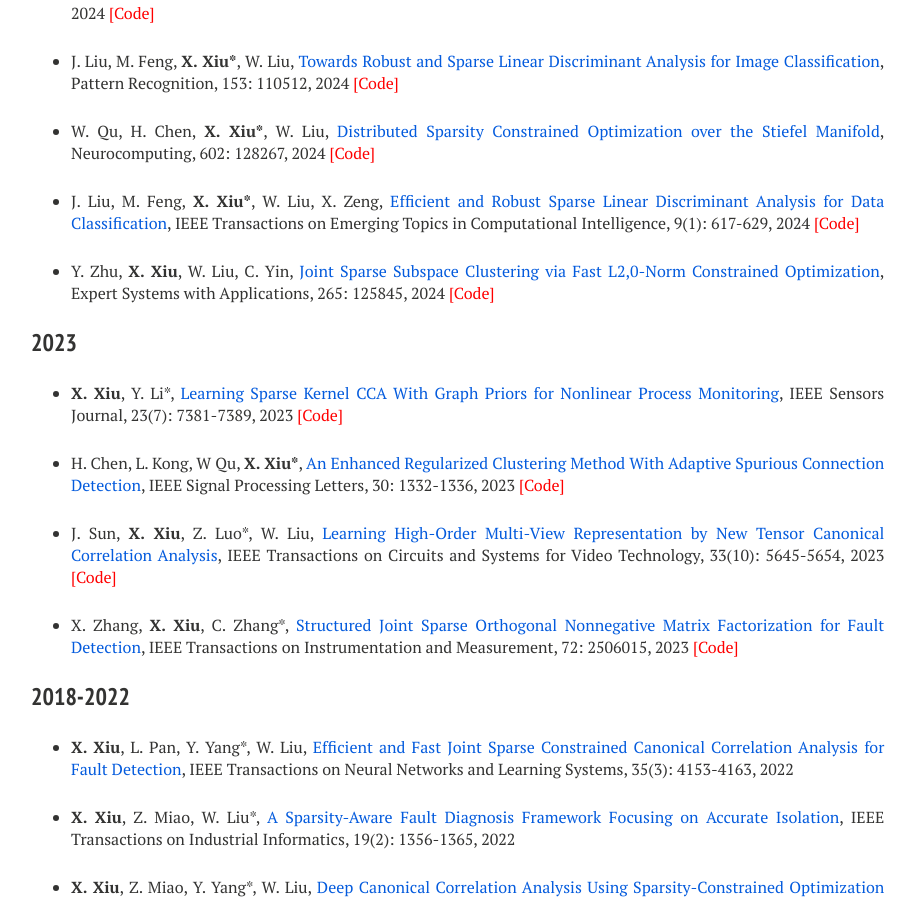
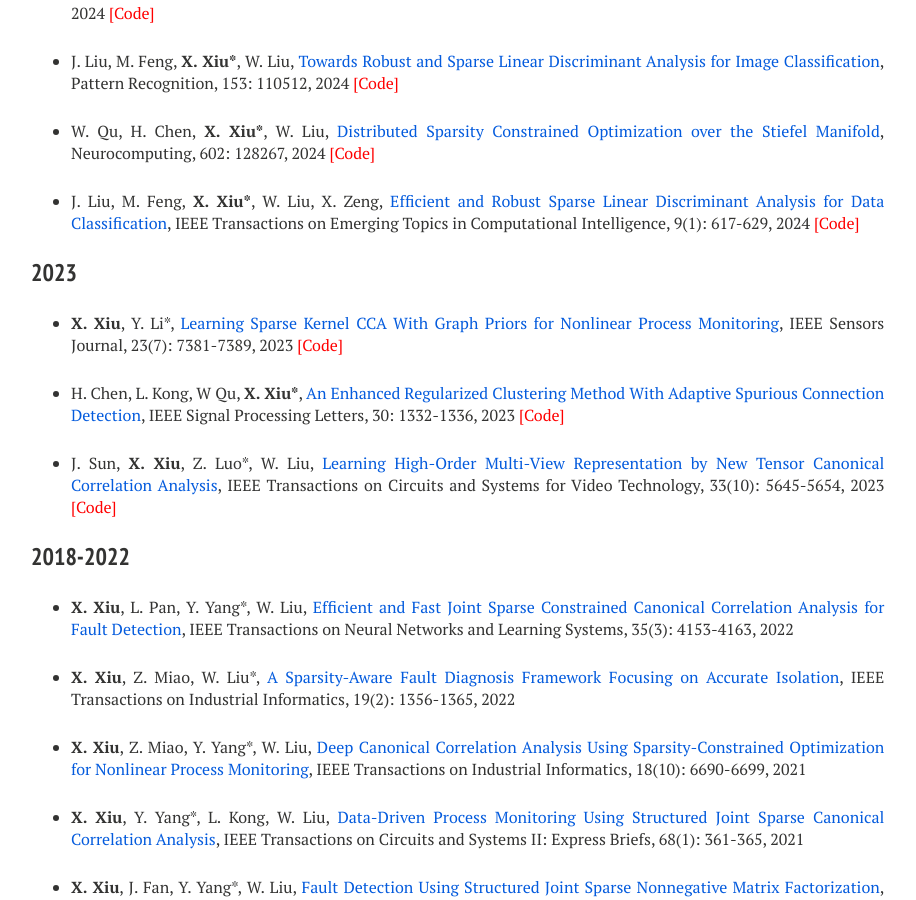
Before and after one commit to xianchaoxiu/xianchaoxiu.github.io, a Jekyll site: the page built from publications/index.md, in a window 1280 px wide and 900 px high, scrolled down 854 px. Shown: the whole window, without its empty margins (289-1205 px from the left). Built offline with Jekyll 4.4.1, drawn with Linux system fonts in a browser that asks for light colours; nearby versions of some CDN libraries.

Commit message:
Update index.md

```diff
--- a/publications/index.md
+++ b/publications/index.md
@@ -38,8 +38,6 @@ share: false
 
 * J. Liu, M. Feng, <b>X. Xiu*</b>, W. Liu, X. Zeng, <a href="https://doi.org/10.1109/TETCI.2024.3403912" class="textlink" target="_blank">Efficient and Robust Sparse Linear Discriminant Analysis for Data Classification</a>, IEEE Transactions on Emerging Topics in Computational Intelligence, 9(1): 617-629, 2024 <a href="https://github.com/xianchaoxiu/ERSLDA" class="textlink" target="_blank" style="color: red;">[Code]</a>
 
-* Y. Zhu, <b>X. Xiu</b>, W. Liu, C. Yin, <a href="https://doi.org/10.1016/j.eswa.2024.125845" class="textlink" target="_blank">Joint Sparse Subspace Clustering via Fast L2,0-Norm Constrained Optimization</a>, Expert Systems with Applications, 265: 125845, 2024 <a href="https://github.com/zhudafa/JSSC" class="textlink" target="_blank" style="color: red;">[Code]</a>
-
 
 
 ### 2023
@@ -49,8 +47,6 @@ share: false
 * H. Chen, L. Kong, W Qu, <b>X. Xiu*</b>, <a href="https://doi.org/10.1109/LSP.2023.3316023" class="textlink" target="_blank">An Enhanced Regularized Clustering Method With Adaptive Spurious Connection Detection</a>, IEEE Signal Processing Letters, 30: 1332-1336, 2023 <a href="https://github.com/xianchaoxiu/ERC" class="textlink" target="_blank" style="color: red;">[Code]</a>
 
 * J. Sun, <b>X. Xiu</b>, Z. Luo*, W. Liu, <a href="https://doi.org/10.1109/TCSVT.2023.3263853" class="textlink" target="_blank">Learning High-Order Multi-View Representation by New Tensor Canonical Correlation Analysis</a>, IEEE Transactions on Circuits and Systems for Video Technology, 33(10): 5645-5654, 2023  <a href="https://github.com/xianchaoxiu/TCCA" class="textlink" target="_blank" style="color: red;">[Code]</a>
-
-* X. Zhang, <b>X. Xiu</b>, C. Zhang*, <a href="https://doi.org/10.1109/TIM.2023.3241990" class="textlink" target="_blank">Structured Joint Sparse Orthogonal Nonnegative Matrix Factorization for Fault Detection</a>, IEEE Transactions on Instrumentation and Measurement, 72: 2506015, 2023  <a href="https://github.com/xianchaoxiu/SJSONMF" class="textlink" target="_blank" style="color: red;">[Code]</a>
 
 
 
```
